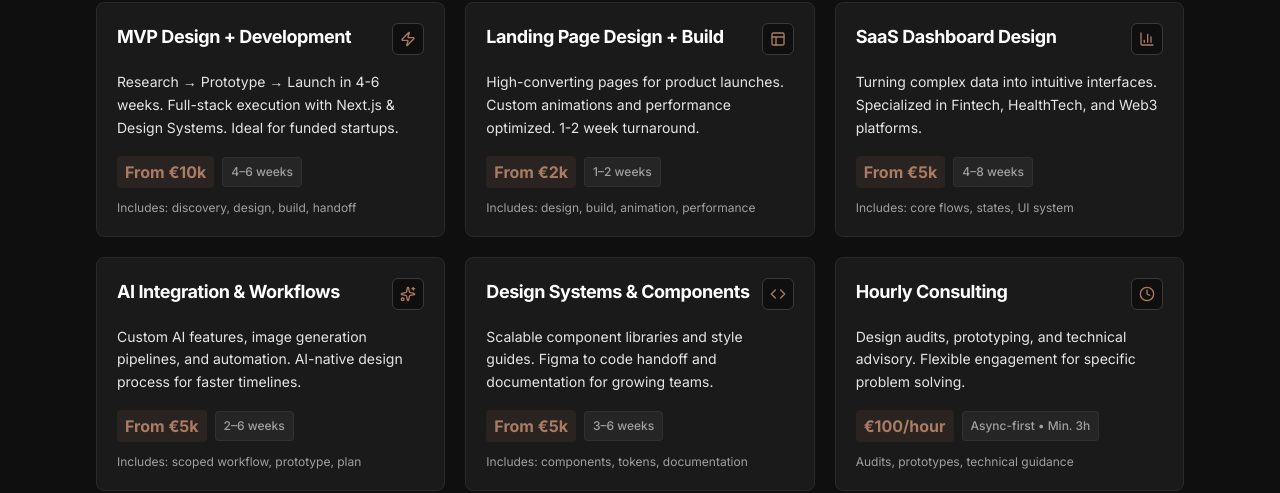
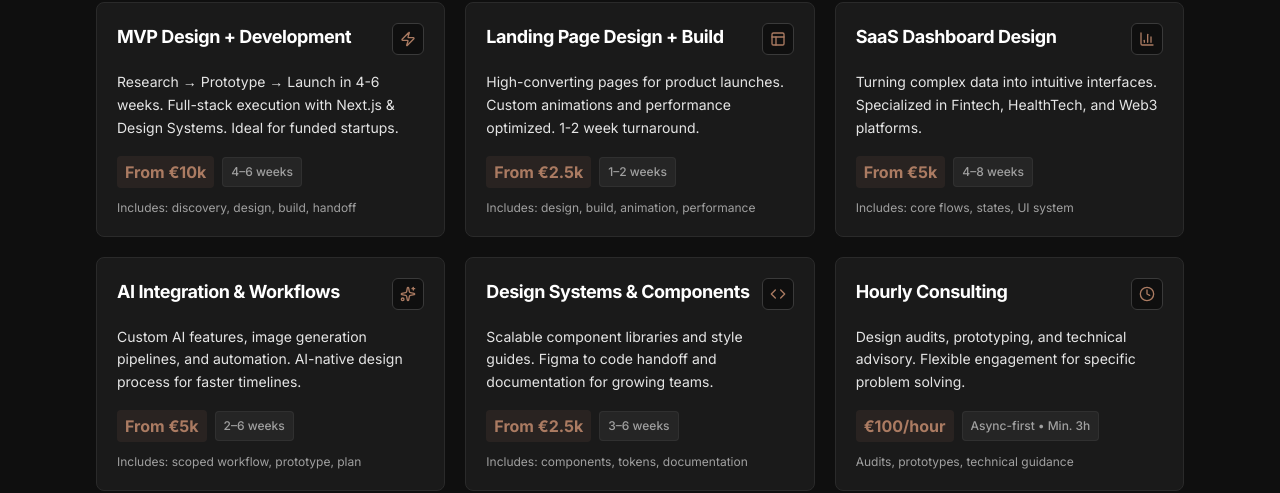
Before and after one commit to georgeefesop/Portfolio, a Next.js app: page / in a window 1280 px wide. Shown: the part 4553-5046 px from the top of the page. Built offline with nearby package versions, Linux system fonts and the light colour scheme.

Commit message:
chore: update pricing for landing pages and design systems

```diff
--- a/components/sections/Process.tsx
+++ b/components/sections/Process.tsx
@@ -138,6 +138,7 @@ function CanvasNodes({ steps, size, containerRef, isMobile, isTablet }: { steps:
                     x={motionValues[i].x}
                     y={motionValues[i].y}
                     containerRef={containerRef}
+                    isMobile={isMobile}
                 />
             ))}
         </>
@@ -202,10 +203,10 @@ function SmartConnection({ from, to }: { from: { x: any, y: any }, to: { x: any,
     );
 }
 
-function ProcessNode({ step, index, x, y, containerRef }: any) {
+function ProcessNode({ step, index, x, y, containerRef, isMobile }: any) {
     return (
         <motion.div
-            drag
+            drag={!isMobile}
             dragElastic={0.1}
             dragMomentum={false}
             style={{ x, y }}
--- a/components/sections/Services.tsx
+++ b/components/sections/Services.tsx
@@ -16,9 +16,9 @@ const services = [
     {
         title: 'Landing Page Design + Build',
         description: 'High-converting pages for product launches. Custom animations and performance optimized. 1-2 week turnaround.',
-        price: 'From €2k',
+        price: 'From €2.5k',
         timeline: '1–2 weeks',
-        range: 'Typical €2–6k',
+        range: 'Typical €2.5–6k',
         scope: 'Includes: design, build, animation, performance',
         icon: Layout
     },
@@ -43,9 +43,9 @@ const services = [
     {
         title: 'Design Systems & Components',
         description: 'Scalable component libraries and style guides. Figma to code handoff and documentation for growing teams.',
-        price: 'From €5k',
+        price: 'From €2.5k',
         timeline: '3–6 weeks',
-        range: 'Typical €5–12k',
+        range: 'Typical €2.5–8k',
         scope: 'Includes: components, tokens, documentation',
         icon: Code
     },
```
